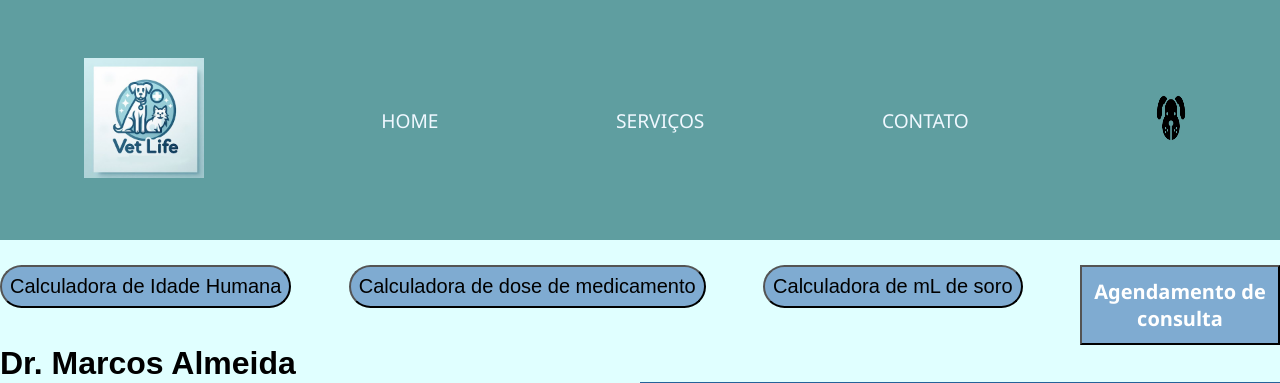
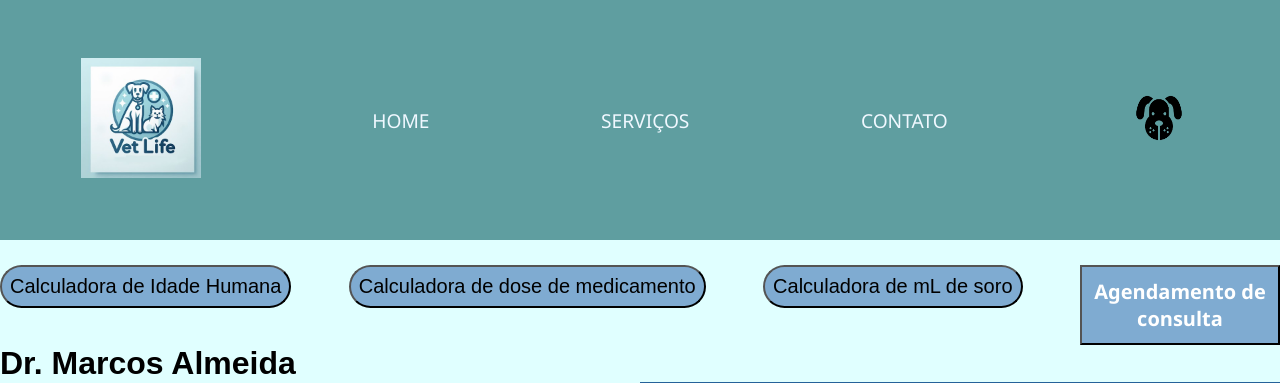
Before and after one commit to valentinaiwonder/vetlifenovo, a Flask app: page /home2 in a window 1280 px wide. Shown: the top 383 px of the page. Run offline with Flask 3, Linux system fonts and the light colour scheme.

Commit message:
parte estética do home2

```diff
--- a/static/css/estilohome2.css
+++ b/static/css/estilohome2.css
@@ -31,7 +31,7 @@
 
 .img_logindog {
     height: 50px;
-    width: 50px;
+    width: 80px;
 }
 
 .palavras {
```
